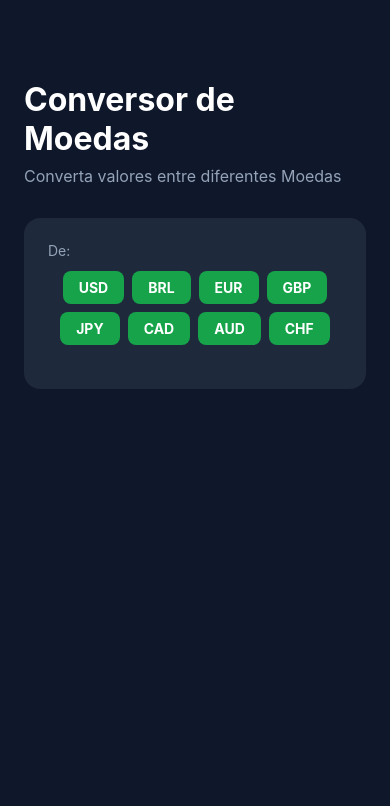
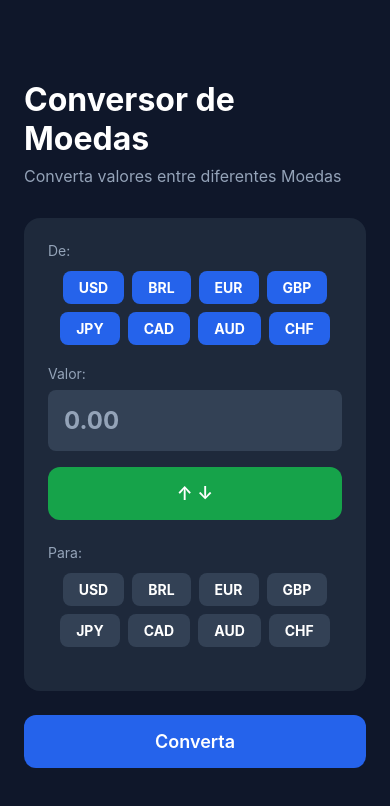
Before and after one commit to ramonchuinca/Conversor-de-Moeda-React-Native, a React Native app: screen / in a window 390 px wide. Shown: the top 806 px of the page. Built offline with nearby package versions, Linux system fonts and the light colour scheme.

Commit message:
atualização

```diff
--- a/App.js
+++ b/App.js
@@ -11,6 +11,7 @@ import { styles } from "./App.styles";
 import { KeyboardAvoidingView } from "react-native";
 import { ScrollView } from "react-native";
 import { currencies } from "./src/constants/currencies";
+import { Input } from "./src/components/input";
 
 export default function App() {
   return (
@@ -46,8 +47,34 @@ export default function App() {
 
 
             </View>
+               <Input label="Valor:"/>
 
+               <TouchableOpacity style={styles.swapButton}>
+                <Text style={styles.swapButtonText}>
+                  ↑ ↓
+                </Text>
+               </TouchableOpacity>
+
+               <Text style={styles.label}>Para: </Text>
+               <View style={styles.currenciesGrid}>
+
+                {currencies.map(( currencies =>
+
+            <Button variant='primary'
+            key={currencies.code}
+            currencies={currencies}
+            >
+
+            </Button>
+            ))}
+           </View>
           </View>
+
+          <TouchableOpacity style={styles.convertButton}>
+            <Text style={styles.swapButtonText}>
+              Converta
+            </Text>
+          </TouchableOpacity>
 
 
         </View>
--- a/App.styles.js
+++ b/App.styles.js
@@ -54,6 +54,35 @@ export const styles = StyleSheet.create({
      cursor: 'Pointer',
      alignItems: 'center',
      justifyContent: 'center'
-    }
+    },
+
+   swapButton: {
+    backgroundColor: colors.secondary,
+    paddingVertical: 16,
+    paddingHorizontal: 24,
+    borderRadius: 12,
+    marginBottom: 24
+
+   },
+
+   swapButtonText: {
+    color: '#ffff',
+    textAlign :'center',
+    fontSize: 18,
+    fontWeight:'600'
+
+   },
+
+
+    convertButton: {
+    backgroundColor: colors.primary,
+    paddingVertical: 16,
+    paddingHorizontal: 24,
+    borderRadius: 12,
+    marginBottom: 24
+
+   },
+
+
 
 })
--- a/src/components/Button/styles.js
+++ b/src/components/Button/styles.js
@@ -15,6 +15,6 @@ export const styles = StyleSheet.create({
         fontWeight:'bold'
     },
     buttonSecondary:{
-        backgroundColor:colors.secondary
+        backgroundColor:colors.primary
     }
 })
--- /dev/null
+++ b/src/components/input/index.js
@@ -0,0 +1,22 @@
+import { View, Text } from "react-native";
+import { TextInput } from "react-native";
+import { styles } from "./styles";
+
+
+export function Input ({value, onChangeText, label}){
+    return(
+        <View style={styles.container}>
+            <Text style={styles.label}>
+                {label}
+                 </Text>
+                <TextInput style={styles.input}
+                    placeholder="0.00"
+                    placeholderTextColor="#94a3b8"
+                   value={value}
+                   onChangeText={onChangeText}
+                   keyboardType="numeric"
+
+                />
+        </View>
+    )
+}
--- /dev/null
+++ b/src/components/input/styles.js
@@ -0,0 +1,21 @@
+import { StyleSheet } from "react-native";
+import { colors } from "../../styles/colors"; // ✅ nome correto
+
+export const styles = StyleSheet.create({
+  container: {
+    marginBottom: 16,
+  },
+  label: {
+    color: colors.textSecondary,
+    marginBottom: 8,
+    fontSize: 14,
+  },
+  input: {
+    backgroundColor: colors.inputBackground,
+    color: colors.text,
+    fontSize: 24,
+    fontWeight: "bold",
+    padding: 16,
+    borderRadius: 8,
+  },
+});
```
Also changed, not shown: src/components/Button/input/index.js (deleted, +0 -15 lines), src/components/Button/input/styles.js (deleted, +0 -10 lines).
